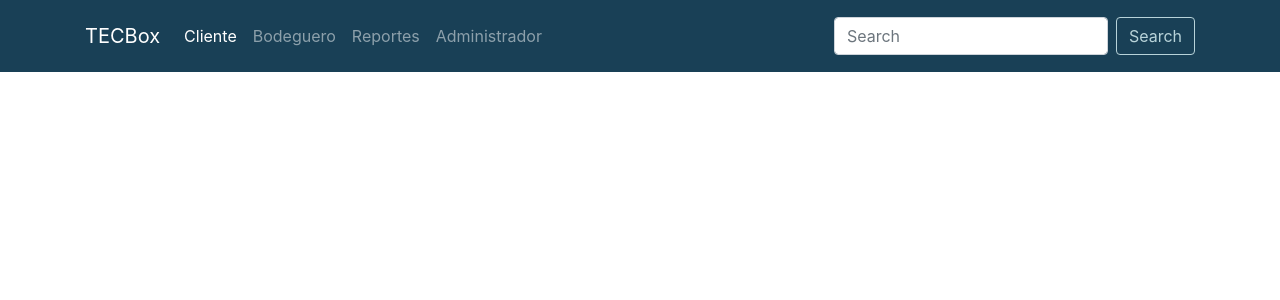
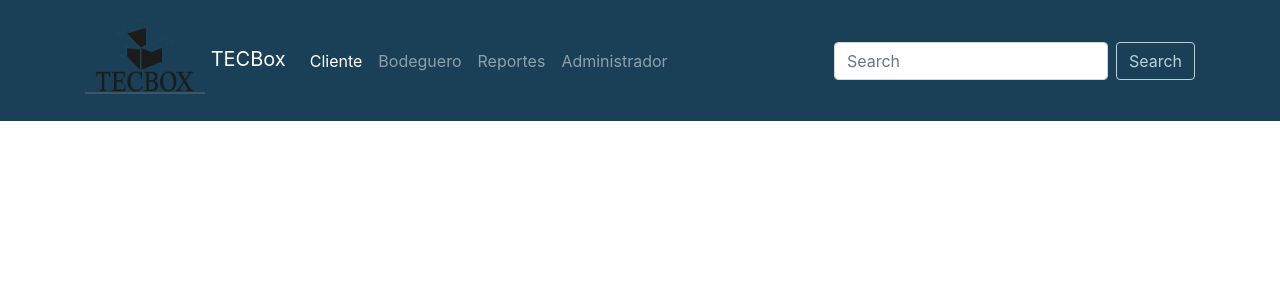
Before and after one commit to reds98/TECbox, an Angular app in the folder TECBox-Frontend/: page / in a window 1280 px wide. Shown: the top 300 px of the page. Built offline with nearby package versions, Linux system fonts and the light colour scheme.

Commit message:
[UPDATE] Icon addition

```diff
--- a/TECBox-Frontend/src/app/app.component.html
+++ b/TECBox-Frontend/src/app/app.component.html
@@ -2,7 +2,9 @@
 
 <nav class="navbar navbar-expand-lg navbar-fixed-top navbar-dark bg-inverse">
 <div class="container collapse navbar-collapse">
-  <a class="navbar-brand" href="#">TECBox</a>
+  <a class="navbar-brand" href="#">
+    <img src="../assets/box-icon.png" alt="logo" height="95" width="120">
+    TECBox</a>
     <ul class="nav navbar-nav mr-auto my-2" routerLinkActive="active">
       <li class="nav-item active">
         <a class="nav-link" routerLink="client-view"> Cliente <span class="sr-only">(current)</span></a>
```
Also changed, not shown: TECBox-Frontend/src/assets/box-icon.png (added).
